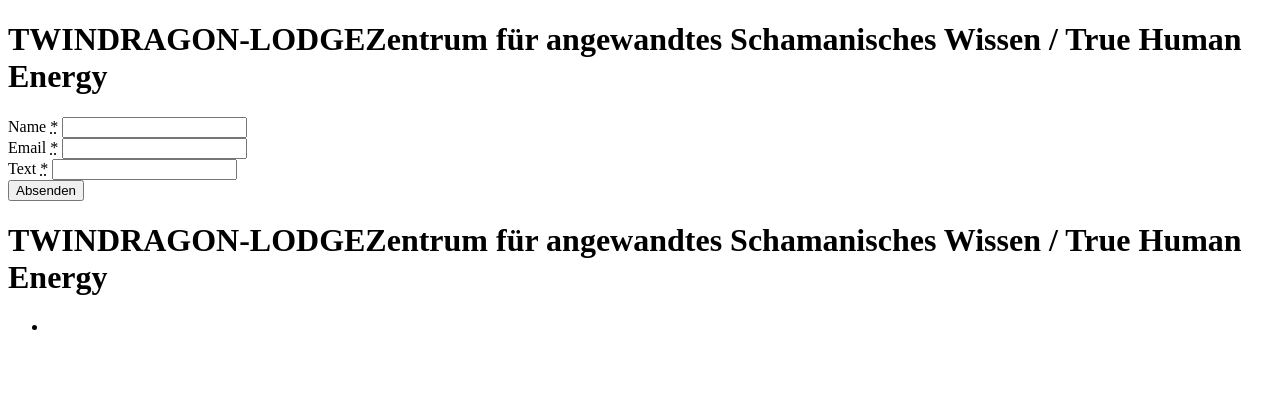
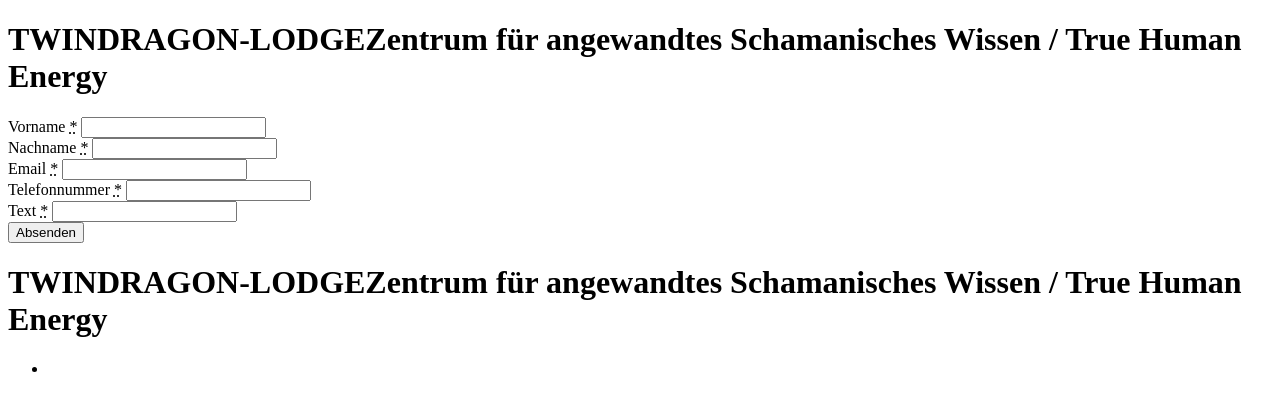
Before and after one commit to derschwarzwaelder/Shaman-Site-New, a PHP site: the page made by site/templates/contact.php in a window 1280 px wide. Shown: the top 411 px of the page. Run offline with PHP 8.4, Linux system fonts and the light colour scheme; the template is opened without the code that fills it, so the values that code supplies are empty.

Commit message:
kontaktformular umgebaut

```diff
--- a/site/config/config.php
+++ b/site/config/config.php
@@ -20,7 +20,8 @@
 */
 
 c::set('url', 'http://localhost:8888/200623_shaman_neu_server');
-c::set('subfolder', '200623_shaman_neu_server');
+
+
 
 
 // c::set('url', 'http://www.twin-dragon-lodge.de');
--- a/site/controllers/contact.php
+++ b/site/controllers/contact.php
@@ -4,17 +4,21 @@
   if(get('submit')) {
     $data = array(
       'name'  => get('name'),
+      'vorname'  => get('vorname'),
+        'telefon'  => get('telefon'),
       'email' => get('email'),
       'text'  => get('text')
     );
     $rules = array(
       'name'  => array('required'),
+      'betreff'  => array('required'),
       'email' => array('required', 'email'),
       'text'  => array('required', 'min' => 3, 'max' => 3000),
     );
     $messages = array(
       'name'  => 'Please enter a valid name',
       'email' => 'Please enter a valid email address',
+      'telefon' => 'Please enter a valid telefon Number',
       'text'  => 'Please enter a text between 3 and 3000 characters'
     );
     // some of the data is invalid
@@ -27,7 +31,7 @@
       // build the email
       $email = email(array(
         'to'      => 'info@kallina.co',
-        'from'    => 'info@der-schwarzwaelder.de',
+        'from'    => 'info@kallina.co',
         'subject' => 'New contact request',
         'replyTo' => $data['email'],
         'body'    => $body
--- a/site/templates/contact.php
+++ b/site/templates/contact.php
@@ -28,7 +28,12 @@
       <?php endif ?>
 
       <div class="field form-field col x-50">
-        <label class="label" for="name">Name <abbr title="required">*</abbr></label>
+        <label class="label" for="vorname">Vorname <abbr title="required">*</abbr></label>
+        <input class="input-text js-input" type="text" id="vorname" name="vorname">
+      </div>
+
+      <div class="field form-field col x-50">
+        <label class="label" for="name">Nachname <abbr title="required">*</abbr></label>
         <input class="input-text js-input" type="text" id="name" name="name">
       </div>
 
@@ -36,6 +41,18 @@
         <label class="label" for="email">Email <abbr title="required">*</abbr></label>
         <input class="input-text js-input" type="email" id="email" name="email" required>
       </div>
+
+
+
+
+
+
+
+      <div class="field form-field col x-50">
+        <label class="label" for="telefon">Telefonnummer <abbr title="required">*</abbr></label>
+        <input class="input-text js-input" type="text" id="telefon" name="telefon">
+      </div>
+
 
       <div class="field form-field col x-100">
         <label class="label" for="text">Text <abbr title="required">*</abbr></label>
```
Also changed, not shown: assets/css/index.css (+13 -10 lines), .htaccess (added).
